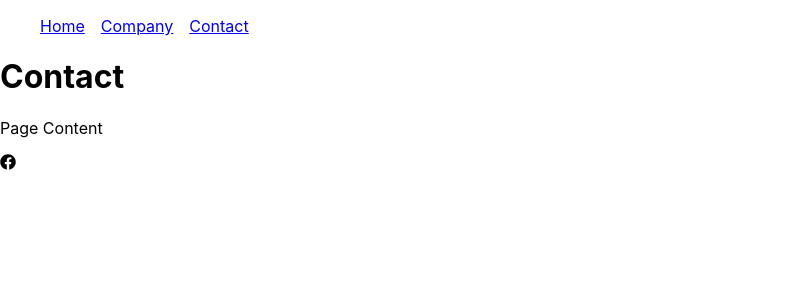
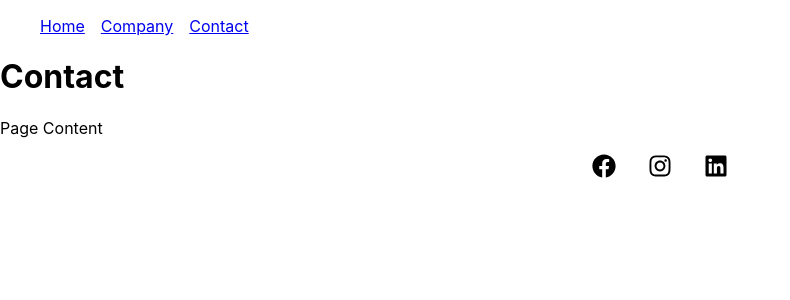
Before and after one commit to JuniorWender/Project_React_Structures, a React (Create React App) app: page /contact in a window 1280 px wide. Shown: the top 300 px of the page, without its empty margins (0-790 px from the left). Built offline with nearby package versions, Linux system fonts and the light colour scheme.

Commit message:
add icons to footer and css style

```diff
--- a/src/components/layout/Footer.js
+++ b/src/components/layout/Footer.js
@@ -1,9 +1,14 @@
-import { FaFacebook } from 'react-icons/fa'
+import { FaFacebook, FaInstagram, FaLinkedin } from 'react-icons/fa'
+import styles from './Footer.module.css'
 
 function Footer(){
     return(
         <footer>
-            <FaFacebook/>
+            <ul className={styles.social_list}>
+                <li><FaFacebook/></li>
+                <li><FaInstagram/></li>
+                <li><FaLinkedin/></li>
+            </ul>
         </footer>
     )
 
--- /dev/null
+++ b/src/components/layout/Footer.module.css
@@ -0,0 +1,15 @@
+.social_list {
+    display: flex;
+    justify-content: center;
+    align-items: center;
+    list-style: none;
+}
+
+.social_list li {
+    margin: 0 1em;
+}
+
+.social_list svg {
+    font-size: 1.5em;
+    cursor: pointer;
+}
```
